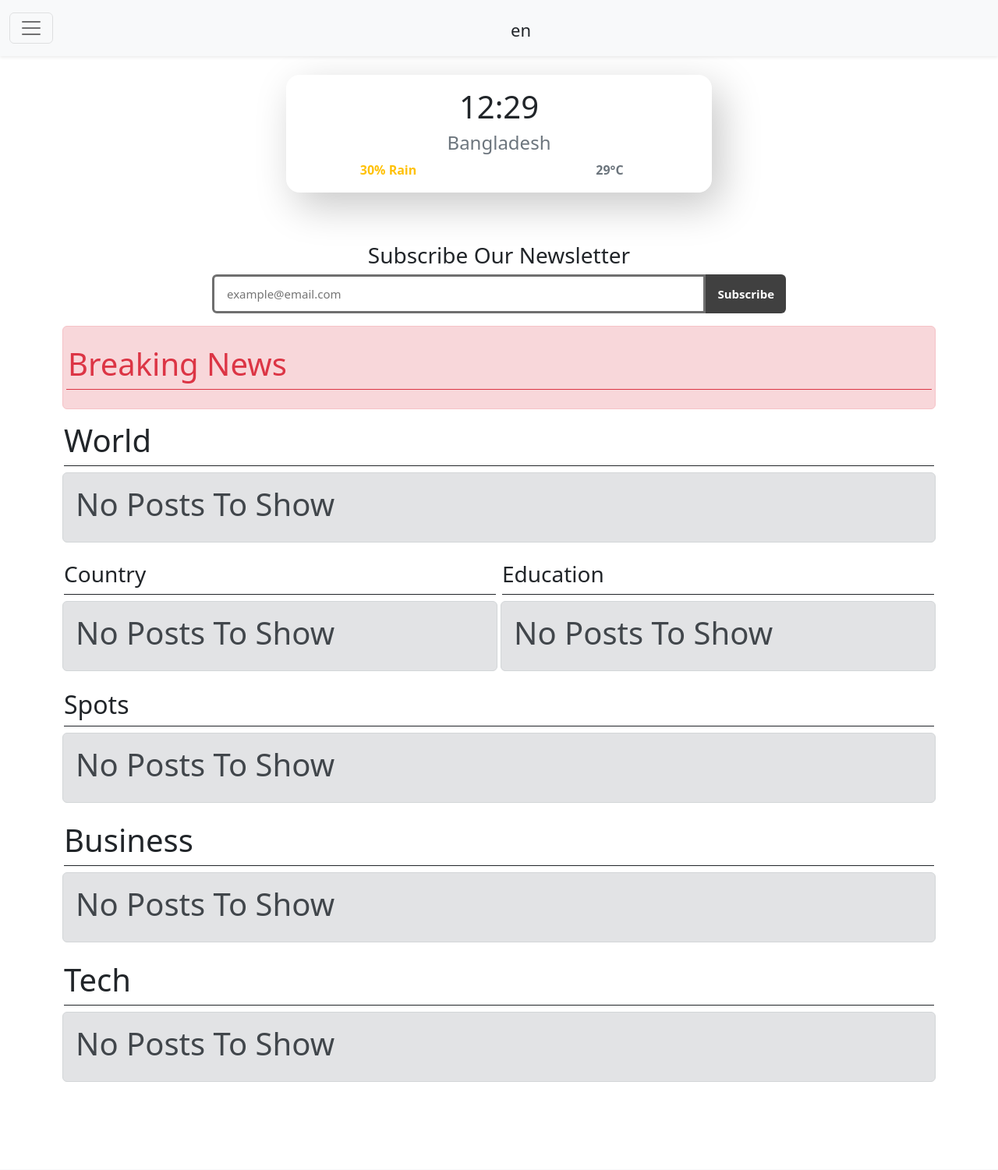
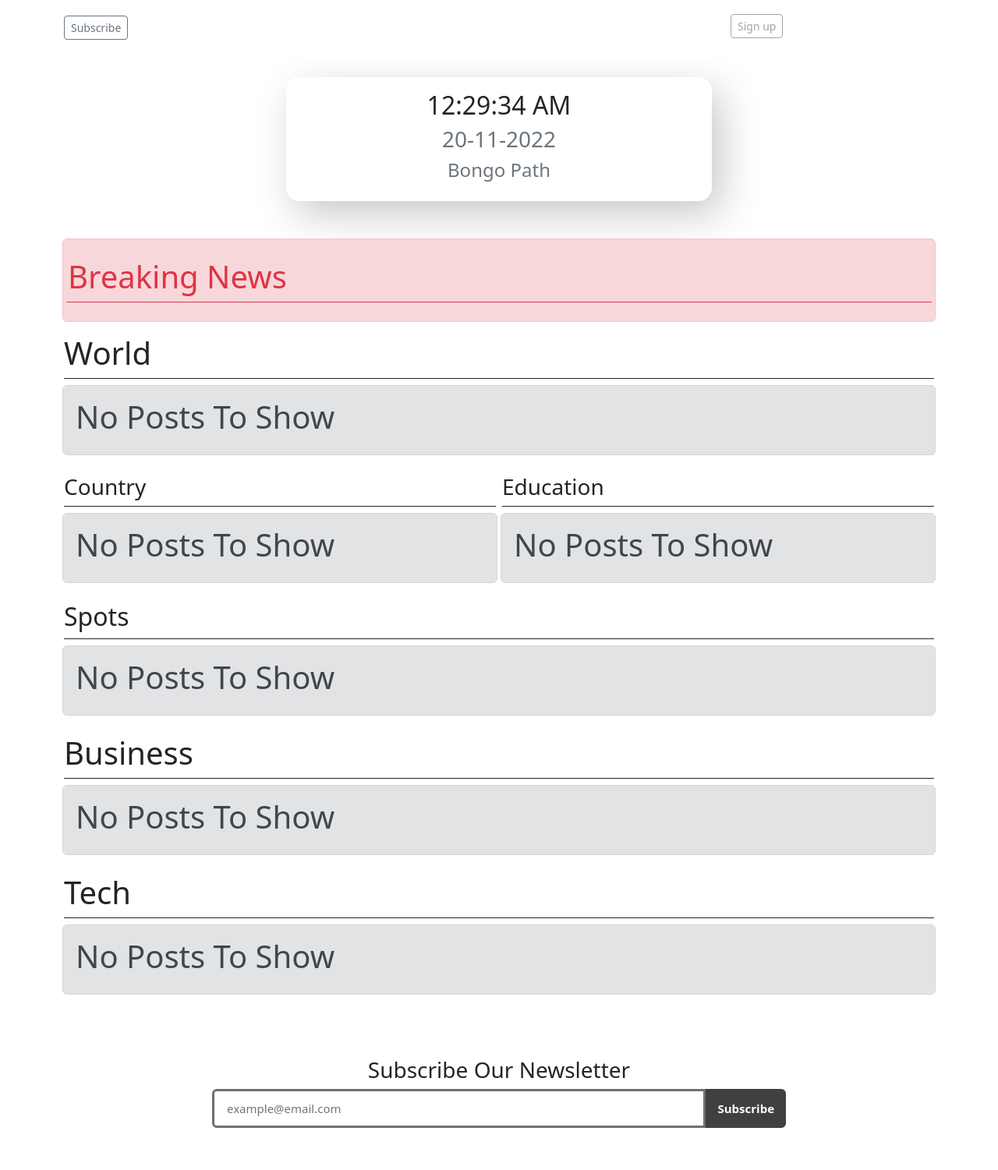
Before and after one commit to a4arpon/BongoPath, a PHP site: page /demo/ in a window 1280 px wide. Shown: the top 1501 px of the page at 78% size. Run offline with PHP 8.4, Linux system fonts and the light colour scheme; data that the repository does not hold is empty.

Commit message:
Live Test Upload --+-- Git 2 Time -> 6:30 Date -> 20-12-2022 Author -> Arpon Mail -> a4arpon@gmail.com  Changes to be committed: 	deleted:    assets/js/main.js 	modified:   category.php 	modified:   index.php 	modified:   library/function.php 	modified:   library/includes/header.php 	modified:   library/includes/navbar.php 	modified:   library/includes/section_business.php 	modified:   library/includes/section_country.php 	modified:   library/includes/section_main.php 	modified:   library/includes/section_spots.php 	modified:   library/includes/section_tech.php 	modified:   library/includes/section_world.php 	modified:   library/sub_nl.php 	modified:   post.php 	modified:   robots.txt 	modified:   rss.php 	modified:   rss_for_google.php 	modified:   sitemap.php 	modified:   sitemap_post.php 	modified:   thanks.php

```diff
--- a/assets/js/main.js
+++ /dev/null
@@ -1,20 +0,0 @@
-
-// Clock For Gretting
-function startTime() {
-  const today = new Date();
-  let hours = today.getHours();
-  let mins = today.getMinutes();
-
-  mins = checkTime(mins);
-  document.getElementById("clock_txt").innerHTML = hours + ":" + mins;
-  setTimeout(startTime, 1000);
-}
-
-function checkTime(i) {
-  if (i < 10) {
-    i = "0" + i;
-  } // add zero in front of numbers < 10
-  return i;
-}
-startTime();
-// Clock For Gretting End
--- a/category.php
+++ b/category.php
@@ -14,9 +14,7 @@ $site_data = mysqli_fetch_assoc($site_data_qry);
     <link href="https://cdn.jsdelivr.net/npm/bootstrap@5.2.3/dist/css/bootstrap.min.css" rel="stylesheet"
         integrity="sha384-rbsA2VBKQhggwzxH7pPCaAqO46MgnOM80zW1RWuH61DGLwZJEdK2Kadq2F9CUG65" crossorigin="anonymous">
     <link rel="stylesheet" href="<?= $baseurl ?>assets/css/style.css">
-    <title>
-        <?= $site_data['site_name'] ?> | Category
-    </title>
+    <title><?= $site_data['site_name'] ?> | Category</title>
 </head>
 
 <body>
@@ -145,7 +143,6 @@ $site_data = mysqli_fetch_assoc($site_data_qry);
     <script src="https://cdn.jsdelivr.net/npm/bootstrap@5.2.3/dist/js/bootstrap.bundle.min.js"
         integrity="sha384-kenU1KFdBIe4zVF0s0G1M5b4hcpxyD9F7jL+jjXkk+Q2h455rYXK/7HAuoJl+0I4"
         crossorigin="anonymous"></script>
-    <script src="assets/js/main.js"></script>
 </body>
 
 </html>
--- a/library/function.php
+++ b/library/function.php
@@ -6,6 +6,6 @@ function cat_fatcher($conn, $recent_post_cat_dat)
     return $rc_post_sql_data['name'];
 }
 function timeStraper($time_post){
-   return date('h:i A j F, y', strtotime($time_post));
+   return date('h:i A j M, y', strtotime($time_post));
 }
 ?>
--- a/library/includes/header.php
+++ b/library/includes/header.php
@@ -4,9 +4,10 @@
         <div class="col-md-6">
             <div class="cardc mb-5">
                 <div class="cardc-body text-center py-3">
-                    <h1 id="clock_txt" class="text-dark"></h1>
-                    <h4 class="text-secondary">Bangladesh</h4>
-                    <div class="row">
+                    <h2 id="clock_txt" class="text-dark"></h2>
+                    <h3 class="text-secondary" id="calender_text"></h3>
+                    <h4 class="text-muted">Bongo Path</h4>
+                    <div class="row d-none">
                         <div class="col">
                             <span class="text-warning">30% Rain</span>
                         </div>
--- a/library/includes/navbar.php
+++ b/library/includes/navbar.php
@@ -1,62 +1,41 @@
-<nav class="navbar bg-light sticky-top justify-content-center shadow-sm">
-    <div class="container-fluid">
-        <div class="offcanvas offcanvas-start" tabindex="-1" id="offcanvasNavbar"
-            aria-labelledby="offcanvasNavbarLabel">
-            <div class="offcanvas-header">
-                <h5 class="offcanvas-title" id="offcanvasNavbarLabel">
-                    <?= $site_data['site_name'] ?><span style="font-size: small;">en</span>
-                </h5>
-                <button type="button" class="btn-close" data-bs-dismiss="offcanvas" aria-label="Close"></button>
+<div class="container">
+    <header class="blog-header lh-1 py-3">
+        <div class="row flex-nowrap justify-content-between align-items-center">
+            <div class="col-md-3 pt-1 d-none d-md-block">
+                <?php
+                if (!isset($_COOKIE['userauthemail'])) {
+                    echo '<a class="btn btn-sm btn-outline-secondary" href="#news_letter">Subscribe</a>';
+                } elseif (isset($_COOKIE['userauthemail'])) {
+                    echo '<a class="btn btn-sm btn-primary disabled" href="#news_letter">Subscribed</a>';
+                }
+                ?>
             </div>
-            <div class="offcanvas-body">
-                <ul class="navbar-nav justify-content-end flex-grow-1 pe-3">
-                    <li class="nav-item">
-                        <a class="nav-link" aria-current="page" href="<?= $baseurl ?>">Home</a>
-                    </li>
+            <div class="col-md-6 col-sm-12 text-center">
+                <a class="blog-header-logo text-dark text-decoration-none" href="<?=$baseurl ?>">
+                    <h2>
+                        <?= $site_data['site_name'] ?>
+                    </h2>
+                </a>
+            </div>
+            <div class="col-md-3 d-flex justify-content-end align-items-center d-none d-md-block">
+                <a class="btn btn-sm btn-outline-secondary disabled" href="#">Sign up</a>
+            </div>
+        </div>
+    </header>
+</div>
+<div class="container sticky-top bg-white">
+    <div class="nav-scroller py-1 mb-2 navbar-nav-scroll">
+        <nav class="nav d-flex justify-content-between">
             <?php
         $qry_nav_menu = mysqli_query($conn, "SELECT * FROM `menus_navbar` ORDER BY `name` ASC");
         while ($nav_link = mysqli_fetch_assoc($qry_nav_menu)) {
         ?>
-                    <li class="nav-item">
-                        <a class="nav-link" href="<?= $baseurl ?>category/<?= $nav_link['link'] ?>">
+            <a class="p-2 link-secondary" href="<?= $baseurl ?>category/<?= $nav_link['link'] ?>">
                 <?= $nav_link['name'] ?>
             </a>
-                    </li>
             <?php
         }
         ?>
-                </ul>
-                <form class="d-flex mt-3" role="search">
-                    <input class="form-control me-2" type="search" placeholder="Search" aria-label="Search">
-                    <button class="btn btn-outline-secondary" type="submit">Search</button>
-                </form>
+        </nav>
     </div>
 </div>
-        <button class="navbar-toggler" type="button" data-bs-toggle="offcanvas" data-bs-target="#offcanvasNavbar"
-            aria-controls="offcanvasNavbar">
-            <span class="navbar-toggler-icon"></span>
-        </button>
-        <a class="navbar-brand text_line_logo" href="#">
-            <?= $site_data['site_name'] ?>
-        </a>
-        <h1 class="text_h1_logo">
-            <?= $site_data['site_name'] ?><span style="font-size: 22px;">en</span>
-        </h1>
-        <div class="extra_nav">
-            <div class="d-none">
-                <a href="#" class="text-decoration-none mx-1">About</a>
-                <a href="#" class="text-decoration-none mx-1">Privacy Policy</a>
-                <a href="#" class="text-decoration-none mx-1">Products</a>
-                <a href="#" class="btn-sm btn-secondary btn mx-1">Login</a>
-            </div>
-        </div>
-    </div>
-    <div class="new_nav_bar text-center mt-2">
-        <div class="d-none">
-            <a href="#" class="text-decoration-none mx-1">About</a>
-            <a href="#" class="text-decoration-none mx-1">Privacy Policy</a>
-            <a href="#" class="text-decoration-none mx-1">Products</a>
-            <a href="#" class="btn-sm btn-secondary btn mx-1">Login</a>
-        </div>
-    </div>
-</nav>
--- a/library/includes/section_business.php
+++ b/library/includes/section_business.php
@@ -14,8 +14,11 @@
                 }
         ?>
         <div class="col-lg-4 col-md-4">
-            <a href="<?= $baseurl ?>post/<?= $bs_news['post_cat'] ?>/<?= $bs_news['postSlug'] ?>" class="text-decoration-none">
+            <a href="<?= $baseurl ?>post/<?= $bs_news['post_cat'] ?>/<?= $bs_news['postSlug'] ?>"
+                class="text-decoration-none">
                 <div class="alert alert-secondary">
+                    <img class="rounded" src="<?= $baseurl ?>assets/img_post/<?= $bs_news['thm'] ?>"
+                        alt="<?= $bs_news['post_f_alt'] ?>" height="auto" width="100%">
                     <h1 class="he1 text-truncate mt-2">
                         <?= $bs_news['post_title'] ?>
                     </h1>
--- a/library/includes/section_country.php
+++ b/library/includes/section_country.php
@@ -19,13 +19,13 @@
                     <a href="<?= $baseurl ?>post/<?= $cn_news['post_cat'] ?>/<?= $cn_news['postSlug'] ?>"
                         class="text-decoration-none">
                         <div class="alert alert-secondary">
-                            <img class="rounded" src="<?= $baseurl ?>assets/img_post/<?= $cn_news['thm'] ?>" alt=""
+                            <img class="rounded" src="<?= $baseurl ?>assets/img_post/<?= $cn_news['thm'] ?>" alt="<?= $cn_news['post_f_alt'] ?>"
                                 height="auto" width="100%">
                             <h1 class="he1 text-truncate mt-2">
                                 <?= $cn_news['post_title'] ?>
                             </h1>
                             <span>
-                                <?= date('h:i A F jS, y', strtotime($cn_news['time'])); ?>
+                                <?= timeStraper($cn_news['time']); ?>
                             </span>
                         </div>
                     </a>
@@ -59,13 +59,13 @@
                     <a href="<?= $baseurl ?>post/<?= $en_news['post_cat'] ?>/<?= $en_news['postSlug'] ?>"
                         class="text-decoration-none">
                         <div class="alert alert-secondary">
-                            <img class="rounded" src="<?= $baseurl ?>assets/img_post/<?= $en_news['thm'] ?>" alt=""
+                            <img class="rounded" src="<?= $baseurl ?>assets/img_post/<?= $en_news['thm'] ?>" alt="<?= $en_news['post_f_alt'] ?>"
                                 height="auto" width="100%">
                             <h1 class="he1 text-truncate mt-2">
                                 <?= $en_news['post_title'] ?>
                             </h1>
                             <span>
-                                <?= date('h:i A F jS, y', strtotime($en_news['time'])); ?>
+                                <?= timeStraper($en_news['time']); ?>
                             </span>
                         </div>
                     </a>
--- a/library/includes/section_main.php
+++ b/library/includes/section_main.php
@@ -15,7 +15,7 @@
         <div class="col-lg-3 col-md-6">
             <a href="<?= $baseurl ?>post/<?= $br_news_fetchs['post_cat'] ?>/<?= $br_news_fetchs['postSlug'] ?>" class="text-decoration-none">
                 <div class="alert bg-white text-black">
-                    <img class="rounded" src="<?=$baseurl ?>assets/img_post/<?= $br_news_fetchs['thm'] ?>" alt="" height="auto" width="100%">
+                    <img class="rounded" src="<?=$baseurl ?>assets/img_post/<?= $br_news_fetchs['thm'] ?>" alt="<?= $br_news_fetchs['post_f_alt'] ?>" height="auto" width="100%">
                     <h1 class="he1 text-truncate mt-2">
                         <?= $br_news_fetchs['post_title'] ?>
                     </h1>
--- a/library/includes/section_spots.php
+++ b/library/includes/section_spots.php
@@ -14,12 +14,12 @@
         <div class="col-lg-4 col-md-4">
             <a href="<?= $baseurl ?>post/<?= $ws_news['post_cat'] ?>/<?= $ws_news['postSlug'] ?>" class="text-decoration-none">
                 <div class="alert alert-secondary">
-                <img class="rounded" src="<?=$baseurl ?>assets/img_post/<?= $ws_news['thm'] ?>" alt="" height="auto" width="100%">
+                <img class="rounded" src="<?=$baseurl ?>assets/img_post/<?= $ws_news['thm'] ?>" alt="<?= $ws_news['post_f_alt'] ?>" height="auto" width="100%">
                     <h1 class="he1 text-truncate mt-2">
                         <?= $ws_news['post_title'] ?>
                     </h1>
                     <span>
-                        <?= date('h:i A F jS, y', strtotime($ws_news['time'])); ?>
+                        <?= timeStraper($ws_news['time']); ?>
                     </span>
                 </div>
             </a>
--- a/library/includes/section_tech.php
+++ b/library/includes/section_tech.php
@@ -16,7 +16,7 @@
         <div class="col-lg-4 col-md-4">
             <a href="<?= $baseurl ?>post/<?= $t_news['post_cat'] ?>/<?= $t_news['postSlug'] ?>" class="text-decoration-none">
                 <div class="alert alert-secondary">
-                <img class="rounded" src="<?=$baseurl ?>assets/img_post/<?= $t_news['thm'] ?>" alt="" height="auto" width="100%">
+                <img class="rounded" src="<?=$baseurl ?>assets/img_post/<?= $t_news['thm'] ?>" alt="<?= $t_news['post_f_alt'] ?>" height="auto" width="100%">
                     <h1 class="he1 text-truncate mt-2">
                         <?= $t_news['post_title'] ?>
                     </h1>
--- a/library/includes/section_world.php
+++ b/library/includes/section_world.php
@@ -16,12 +16,12 @@
         <div class="col-lg-4 col-md-4">
             <a href="<?= $baseurl ?>post/<?= $w_news['post_cat'] ?>/<?= $w_news['postSlug'] ?>" class="text-decoration-none">
                 <div class="alert alert-secondary">
-                <img class="rounded" src="<?=$baseurl ?>assets/img_post/<?= $w_news['thm'] ?>" alt="" height="auto" width="100%">
+                <img class="rounded" src="<?=$baseurl ?>assets/img_post/<?= $w_news['thm'] ?>" alt="<?= $w_news['post_f_alt'] ?>" height="auto" width="100%">
                     <h1 class="he1 text-truncate mt-2">
                         <?= $w_news['post_title'] ?>
                     </h1>
                     <span>
-                        <?= date('h:i A F jS, y', strtotime($w_news['time'])); ?>
+                        <?= timeStraper($w_news['time']); ?>
                     </span>
                 </div>
             </a>
--- a/library/sub_nl.php
+++ b/library/sub_nl.php
@@ -5,6 +5,7 @@ if ($_SERVER['REQUEST_METHOD']=="POST") {
     $SQL_Query_sqerch = $conn->query("SELECT * FROM `users` Where email='$email'");
     if ($SQL_Query_sqerch->num_rows>0) {
         echo "<h1>Email Already Subscribed !!! Please Checkout Our Other Products</h1>";
+        setcookie("userauthemail", $email,time() + (86400 * 365), "/");
     } else {
         $SQL_Inset = $conn->query("INSERT INTO `users`(`email`) VALUES ('$email')");
         if ($SQL_Inset == true) {
--- a/post.php
+++ b/post.php
@@ -25,9 +25,7 @@ if (isset($postSlug)) {
     <!-- Custom Meta -->
     <?= $post_data['post_meta'] ?>
         <!-- Custom Meta End -->
-    <title>
-        <?= $post_data['post_title'] ?> - <?= $site_data['site_name'] ?>
-    </title>
+    <title><?= $post_data['post_title'] ?> - <?= $site_data['site_name'] ?></title>
         <!-- CSS only -->
     <link href="https://cdn.jsdelivr.net/npm/bootstrap@5.2.3/dist/css/bootstrap.min.css" rel="stylesheet"
             integrity="sha384-rbsA2VBKQhggwzxH7pPCaAqO46MgnOM80zW1RWuH61DGLwZJEdK2Kadq2F9CUG65" crossorigin="anonymous">
@@ -113,7 +111,6 @@ if (isset($postSlug)) {
     <script src="https://cdn.jsdelivr.net/npm/bootstrap@5.2.3/dist/js/bootstrap.bundle.min.js"
         integrity="sha384-kenU1KFdBIe4zVF0s0G1M5b4hcpxyD9F7jL+jjXkk+Q2h455rYXK/7HAuoJl+0I4"
         crossorigin="anonymous"></script>
-    <script src="assets/js/main.js"></script>
 </body>
 
 </html>
--- a/rss.php
+++ b/rss.php
@@ -2,7 +2,7 @@
 include("library/db.php");
 header('Content-Type: text/xml');
 $feed="<?xml version='1.0' encoding='UTF-8' ?>";
-$feed.='<rss xmlns:atom="http://www.w3.org/2005/Atom" version="2.0">';
+$feed.='<rss xmlns:atom="http://www.w3.org/2005/Atom" xmlns:content="http://purl.org/rss/1.0/modules/content/" version="2.0">';
 $feed.='<channel>';
 $feed.='<title>Bongo Path</title>';
 $feed.='<link>'.$baseurl.'</link>';
@@ -12,7 +12,7 @@ if(mysqli_num_rows($res)>0){
 	while($row=$res->fetch_assoc()){
 		$feed.='<item>';
 			$feed.='<title>'.$row['post_title'].'</title>';
-			$feed.='<description>'.$row['summery'].'</description>';
+			$feed.='<content:encoded><![CDATA[' . $row['post_details'] . ']]></content:encoded>';
 			$feed.='<link>'.$baseurl.'post/'.$row['post_cat'].'/'.$row['postSlug'].'</link>';
 			$feed.='<guid>'.$row['post_id'].'</guid>';
 			$feed.='<pubDate>'.$row['time'].'</pubDate>';
--- a/sitemap.php
+++ b/sitemap.php
@@ -1,6 +1,6 @@
 <?php
 include('./library/db.php');
-$sql = "SELECT * FROM `sitemap`";
+$sql = "SELECT * FROM `sitemap` Order By time DESC";
 $qry = $conn->query($sql);
 header('Content-type: application/xml');
 echo "<?xml version='1.0' encoding='UTF-8'?>" . PHP_EOL;
--- a/sitemap_post.php
+++ b/sitemap_post.php
@@ -1,6 +1,6 @@
 <?php
 include('./library/db.php');
-$sql = "SELECT * FROM `posts` Where types='1'  ORDER BY `post_id` DESC";
+$sql = "SELECT * FROM `posts` Where types='1'  ORDER BY `time` DESC";
 $qry = $conn->query($sql);
 header('Content-type: application/xml');
 echo "<?xml version='1.0' encoding='UTF-8'?>" . PHP_EOL;
--- a/thanks.php
+++ b/thanks.php
@@ -47,7 +47,6 @@ if (!isset($_COOKIE['userauthemail'])) {
     <script src="https://cdn.jsdelivr.net/npm/bootstrap@5.2.3/dist/js/bootstrap.bundle.min.js"
         integrity="sha384-kenU1KFdBIe4zVF0s0G1M5b4hcpxyD9F7jL+jjXkk+Q2h455rYXK/7HAuoJl+0I4"
         crossorigin="anonymous"></script>
-    <script src="<?= $baseurl ?>assets/js/main.js"></script>
 </body>
 
 </html>
```
Also changed, not shown: index.php (+52 -23 lines), robots.txt (+13 -38 lines), rss_for_google.php (+28 -0 lines). Lines whose indentation alone changed are shown as unchanged.
